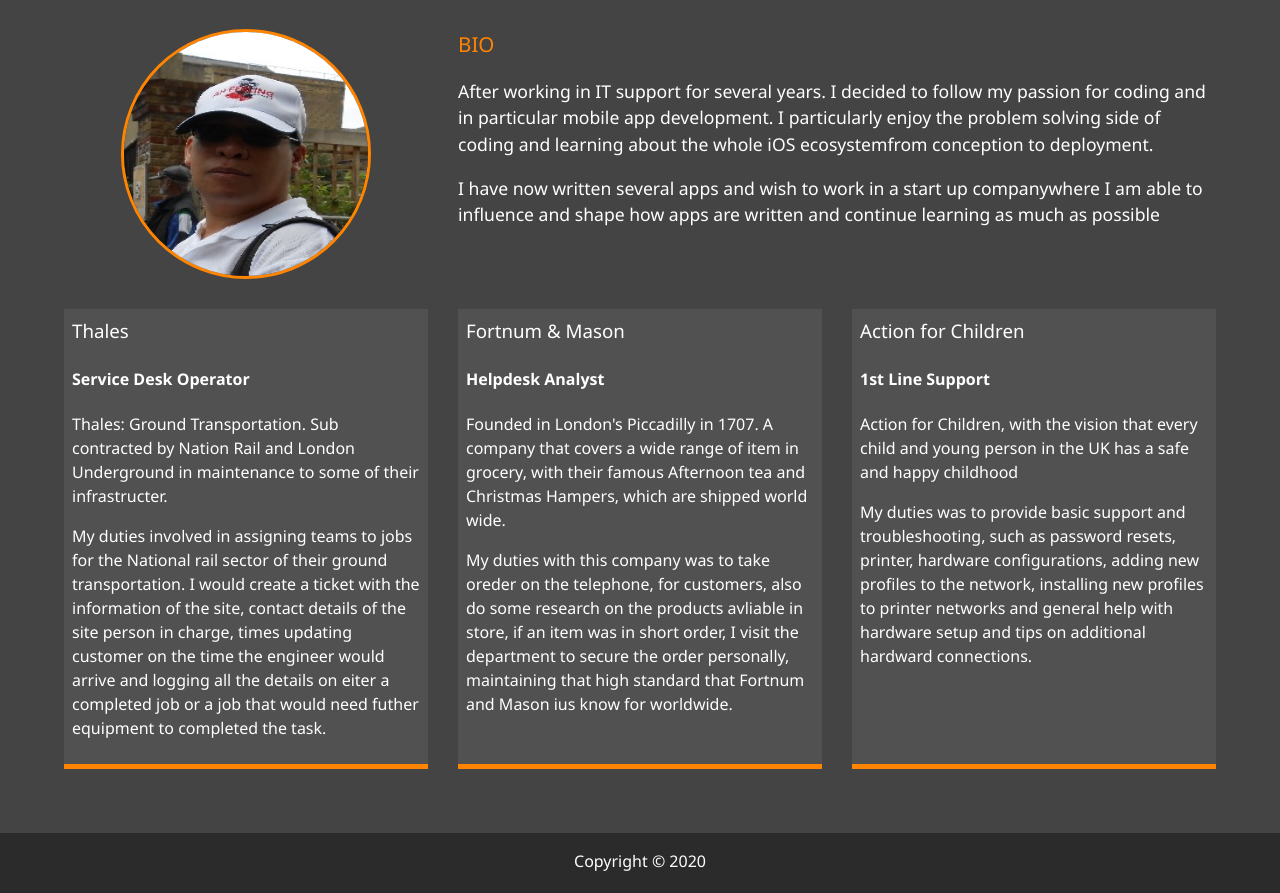
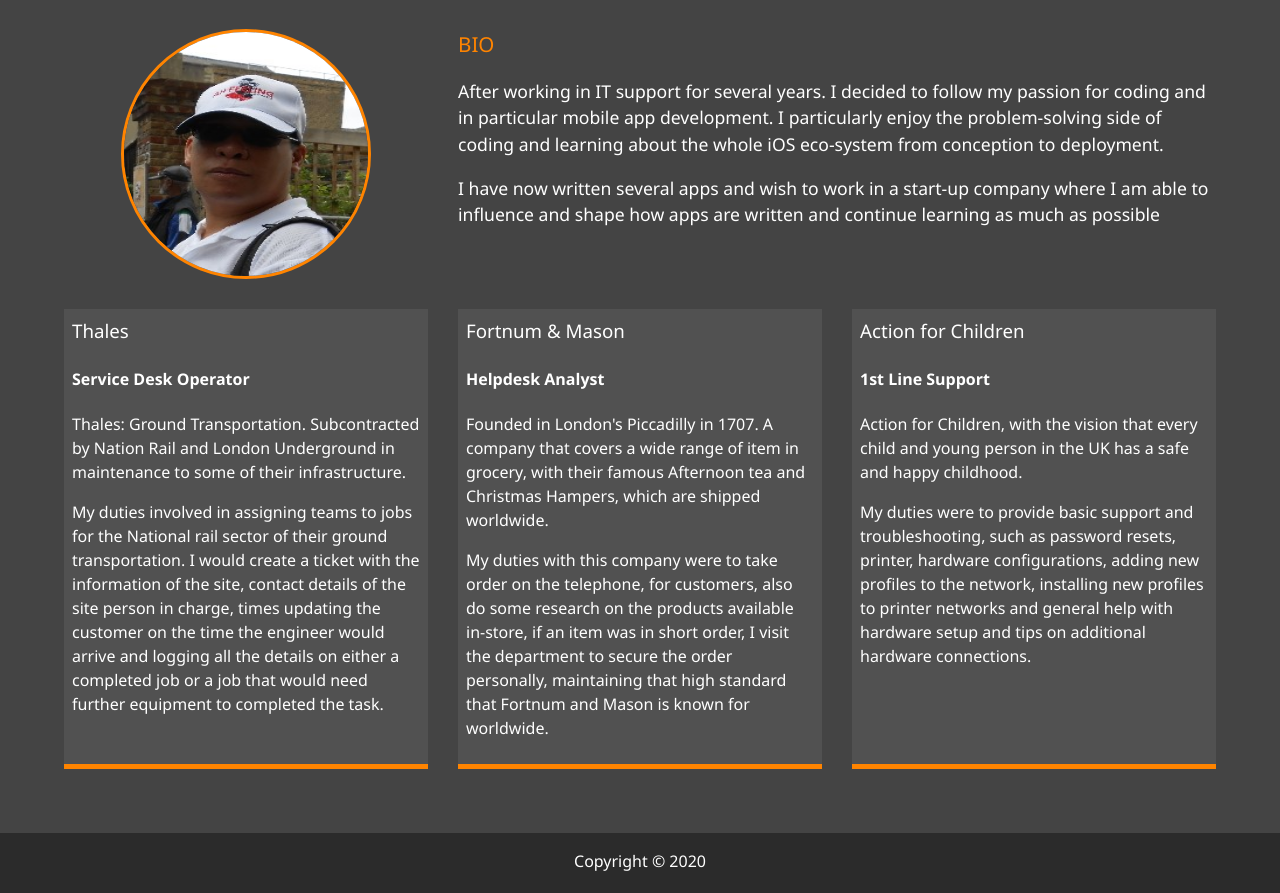
Before and after one commit to ChangingMinds/porfolio2020, a plain HTML site: page about.html in a window 1280 px wide. Shown: the part 253-1146 px from the top of the page. Drawn offline with Linux system fonts and the light colour scheme.

Commit message:
edited file
went through the text, amended, spelling, spacing and punctuation

```diff
--- a/about.html
+++ b/about.html
@@ -62,42 +62,41 @@
             <div class="bio">
                 <h3 class="text-secondary">BIO</h3>
                 <p>After working in IT support for several years. I decided to follow my passion for coding and in
-                    particular mobile app development. I particularly enjoy the problem solving side of coding and
-                    learning about the whole iOS ecosystemfrom conception to deployment.</p>
-                <p>I have now written several apps and wish to work in a start up companywhere I am able to influence
+                    particular mobile app development. I particularly enjoy the problem-solving side of coding and
+                    learning about the whole iOS eco-system from conception to deployment.</p>
+                <p>I have now written several apps and wish to work in a start-up company where I am able to influence
                     and shape how apps are written and continue learning as much as possible</p>
             </div>
 
             <div class="job job-1">
                 <h3>Thales</h3>
                 <h4>Service Desk Operator</h4>
-                <p>Thales: Ground Transportation. Sub contracted by Nation Rail and London Underground in maintenance
-                    to
-                    some of their infrastructer.</p>
+                <p>Thales: Ground Transportation. Subcontracted by Nation Rail and London Underground in maintenance to
+                    some of their infrastructure.</p>
                 <p>My duties involved in assigning teams to jobs for the National rail sector of their ground
                     transportation. I would create a ticket with the information of the site, contact details of the
-                    site person in charge, times updating customer on the time the engineer would arrive and logging all
-                    the details on eiter a completed job or a job that would need futher equipment to completed the
-                    task.</p>
+                    site person in charge, times updating the customer on the time the engineer would arrive and logging
+                    all the details on either a completed job or a job that would need further equipment to completed
+                    the task.</p>
             </div>
             <div class="job job-2">
                 <h3>Fortnum & Mason</h3>
                 <h4>Helpdesk Analyst</h4>
                 <p>Founded in London's Piccadilly in 1707. A company that covers a wide range of item in grocery, with
-                    their famous Afternoon tea and Christmas Hampers, which are shipped world wide.</p>
-                <p>My duties with this company was to take oreder on the telephone, for customers, also do some
-                    research on the products avliable in store, if an item was in short order, I visit the department to
-                    secure the order personally, maintaining that high standard that Fortnum and Mason ius know for
-                    worldwide.</p>
+                    their famous Afternoon tea and Christmas Hampers, which are shipped worldwide.</p>
+                <p>My duties with this company were to take order on the telephone, for customers, also do some research
+                    on the products available in-store, if an item was in short order, I visit the department to secure
+                    the order personally, maintaining that high standard that Fortnum and Mason is known for worldwide.
+                </p>
             </div>
             <div class="job job-3">
                 <h3>Action for Children</h3>
                 <h4>1st Line Support</h4>
                 <p>Action for Children, with the vision that every child and young person in the UK has a safe and happy
-                    childhood</p>
-                <p>My duties was to provide basic support and troubleshooting, such as password resets, printer,
+                    childhood.</p>
+                <p>My duties were to provide basic support and troubleshooting, such as password resets, printer,
                     hardware configurations, adding new profiles to the network, installing new profiles to printer
-                    networks and general help with hardware setup and tips on additional hardward connections.</p>
+                    networks and general help with hardware setup and tips on additional hardware connections.</p>
             </div>
         </div>
     </main>
```
